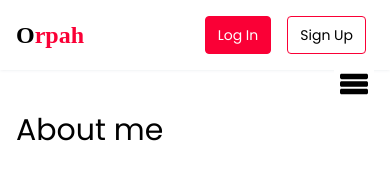
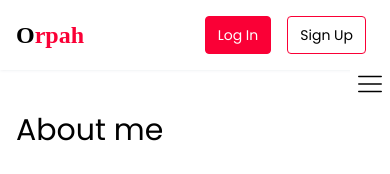
Before and after one commit to muirurii/oprah-front, a Next.js app: page /about in a window 390 px wide. Shown: the top 174 px of the page. Built offline with nearby package versions, Linux system fonts and the light colour scheme; no server answers; a web font is replaced by a local one.

Commit message:
added menu to global state

```diff
--- a/components/Footer.jsx
+++ b/components/Footer.jsx
@@ -1,6 +1,11 @@
 import Link from "next/link";
+import { useContext } from "react";
+import { Context } from "../context";
 
 const Footer = () => {
+
+  const {state:{menu}} = useContext(Context);
+
   return (
     <footer className="text-gray-200 bg-black text-sm font-light">
       <section className="px-5 py-24 mx-auto flex md:items-center lg:items-start md:flex-row md:flex-nowrap flex-wrap flex-col">
@@ -78,7 +83,7 @@ const Footer = () => {
           </div>
         </article>
       </section>
-      <section className="bg-white">
+      <section className={`bg-white z-50 ${menu ? "fixed bottom-0 w-screen translate-x-full origin-right banner" : null}`}>
         <article className="py-2 px-5">
           <p className="flex items-center justify-center text-black md:text-left">
            <span>Crafted by</span>
--- a/components/Header.jsx
+++ b/components/Header.jsx
@@ -2,6 +2,7 @@ import Link from "next/link";
 import { useRouter } from "next/router";
 import { useContext, useState } from "react";
 import { Context } from "../context";
+import {toggleMenu} from "../context/actions/menuActions"
 import { resetUser } from "../context/actions/userActions";
 import fetchData from "../customFunctions/fetch";
 
@@ -9,11 +10,9 @@ let smallMenuTimeout;
 
 const Header = () => {
   const {
-    state: { user },
+    state: { user,menu },
     dispatch,
   } = useContext(Context);
-
-  const [smallMenu, setSmallMenu] = useState(false);
 
   const router = useRouter();
 
@@ -24,6 +23,10 @@ const Header = () => {
       resetUser(dispatch);
     } catch (error) {}
   };
+
+  const handleToggleMenu = ()=>{
+   toggleMenu(dispatch);
+  }
 
   return (
     <header className="bg-white fixed top-0 text-sm left-0 w-screen z-10 flex items-center justify-between pr-4 sm:px-12 shadow shadow-gray-100 h-[70px]">
@@ -61,43 +64,42 @@ const Header = () => {
         </ul>
       </nav>
       <button
-        onClick={() => setSmallMenu(!smallMenu)}
-        onBlur={() => {
-          clearTimeout(smallMenuTimeout);
-         smallMenuTimeout = setTimeout(() => {
-            setSmallMenu(false);
-          }, 500);
-        }}
-        className="sm:hidden absolute -bottom-8 z-40 h-9 p-1 right-4 rounded-br rounded-bl bg-white"
+        onClick={handleToggleMenu}
+        className="sm:hidden absolute -bottom-8 z-40 h-9 p-1 right-0 rounded-bl bg-white"
       >
         <svg
-          className={`h-7 w-8 transition-all duration-300 ${
-            smallMenu ? "fill-secondary" : null
+          className={`h-6 w-8 transition-all duration-300 ${
+            menu ? "fill-secondary" : null
           }`}
+          style={{ enableBackground: "new 0 0 297 297" }}
+          xmlSpace="preserve"
           x="0px"
           y="0px"
-          viewBox="0 0 297 297"
-          style={{ enableBackground: "new 0 0 297 297" }}
-          xmlSpace="preserve"
+          viewBox="0 0 384.97 384.97"
         >
           <g>
-            <g>
-              <g>
-                <path d="M280.214,39.211H16.786C7.531,39.211,0,46.742,0,55.997v24.335c0,9.256,7.531,16.787,16.786,16.787h263.428     c9.255,0,16.786-7.531,16.786-16.787V55.997C297,46.742,289.469,39.211,280.214,39.211z" />
-                <path d="M280.214,119.546H16.786C7.531,119.546,0,127.077,0,136.332v24.336c0,9.255,7.531,16.786,16.786,16.786h263.428     c9.255,0,16.786-7.531,16.786-16.786v-24.336C297,127.077,289.469,119.546,280.214,119.546z" />
-                <path d="M280.214,199.881H16.786C7.531,199.881,0,207.411,0,216.668v24.335c0,9.255,7.531,16.786,16.786,16.786h263.428     c9.255,0,16.786-7.531,16.786-16.786v-24.335C297,207.411,289.469,199.881,280.214,199.881z" />
+            <g id="Menu">
+              <path d="M12.03,84.212h360.909c6.641,0,12.03-5.39,12.03-12.03c0-6.641-5.39-12.03-12.03-12.03H12.03    C5.39,60.152,0,65.541,0,72.182C0,78.823,5.39,84.212,12.03,84.212z" />
+              <path d="M372.939,180.455H12.03c-6.641,0-12.03,5.39-12.03,12.03s5.39,12.03,12.03,12.03h360.909c6.641,0,12.03-5.39,12.03-12.03    S379.58,180.455,372.939,180.455z" />
+              <path d="M372.939,300.758H12.03c-6.641,0-12.03,5.39-12.03,12.03c0,6.641,5.39,12.03,12.03,12.03h360.909    c6.641,0,12.03-5.39,12.03-12.03C384.97,306.147,379.58,300.758,372.939,300.758z" />
             </g>
-            </g>
+            <g></g>
+            <g></g>
           </g>
         </svg>
       </button>
-      <nav className={`absolute overflow-hidden top-0 right-0 shadow-gray-100 shadow-md rounded-bl-full
-      ${smallMenu ? "h-screen pt-[100px] px-4 rounded-bl-none" : "h-0"}
-       w-screen transition-all duration-500 z-30 bg-white`} >
-
-      <ul
-          className="grid gap-y-2"
+      <nav
+        className={`absolute sm:hidden overflow-hidden top-0 right-0 shadow-gray-100 shadow-md rounded-bl-full
+      ${menu ? "h-screen pt-[100px] px-4 rounded-bl-none" : "h-0"}
+       w-screen transition-all duration-500 z-30 bg-white`}
+       onClick={() => {
+        clearTimeout(smallMenuTimeout);
+        smallMenuTimeout = setTimeout(() => {
+          handleToggleMenu();
+        }, 500);
+      }}
       >
+        <ul className="grid gap-y-2">
           <li className="border-b border-gray-300 max-w-lg pl-1 pb-1 hover:text-secondary transition-colors duration-300">
             <Link href="/">Home</Link>
           </li>
@@ -115,6 +117,14 @@ const Header = () => {
           <li className="border-b border-gray-300 max-w-lg pl-1 pb-1 hover:text-secondary transition-colors duration-300">
             <Link href="/profile">Profile</Link>
           </li>
+           {
+             user.isLogged ?
+          <li className="border-b border-gray-300 max-w-lg pl-1 pb-1 hover:text-secondary transition-colors duration-300">
+             <button
+            onClick={handleLogOut}
+            >Log out</button>
+          </li>: null
+           }
         </ul>
       </nav>
       {user.isLogged ? (
@@ -147,10 +157,8 @@ const Header = () => {
             </div>
           </div>
         </li>
-        ) :(
-          <ul
-            className="absolute z-50 bg-white top-0 right-2 sm:right-8 flex items-center h-full"
-          >
+      ) : (
+        <ul className="absolute z-50 bg-white top-0 right-2 sm:right-8 flex items-center h-full">
           <Link href="/login">
             <a>
               <li className="mr-4 text-white hover:text-black bg-secondary hover:bg-white border border-secondary rounded py-2 px-3 transition-colors duration-300">
@@ -166,7 +174,7 @@ const Header = () => {
             </a>
           </Link>
         </ul>
-        )  }
+      )}
     </header>
   );
 };
--- a/context/actions/index.js
+++ b/context/actions/index.js
@@ -2,7 +2,8 @@ const actionTypes = {
     setUser: "SET_USER",
     resetUser: "RESET_USER",
     addBookMark: "ADD_BOOK_MARK",
-    removeBookMark: "REMOVE_BOOK_MARK"
+    removeBookMark: "REMOVE_BOOK_MARK",
+    toggleMenu: 'TOGGLE_MENU'
 }
 
 export default actionTypes;
--- /dev/null
+++ b/context/actions/menuActions.js
@@ -0,0 +1,7 @@
+import actionTypes from ".";
+
+export const toggleMenu = (dispatch) => {
+    dispatch({
+        type: actionTypes.toggleMenu
+    });
+}
--- a/context/index.js
+++ b/context/index.js
@@ -1,5 +1,6 @@
 import { useReducer, createContext } from "react";
 import { userReducer } from "./reducers/userReducers";
+import { menuReducer } from "./reducers/menuReducers";
 
 const initialState = {
   user: {
@@ -12,6 +13,7 @@ const initialState = {
     bookmarks: [],
     profilePic: "",
   },
+  menu: false,
 };
 
 export const Context = createContext({});
@@ -21,13 +23,13 @@ const combineReducers =
   (state, action) => {
     for (let i = 0; i < reducers.length; i++) {
       state = reducers[i](state, action);
-      return state;
     }
+    return state;
   };
 
 export const Provider = ({ children }) => {
   const [state, dispatch] = useReducer(
-    combineReducers(userReducer),
+    combineReducers(userReducer,menuReducer),
     initialState
   );
   const value = { state, dispatch };
--- /dev/null
+++ b/context/reducers/menuReducers.js
@@ -0,0 +1,15 @@
+import actionTypes from "../actions";
+
+export const menuReducer = (state, action) => {
+    switch (action.type) {
+        case actionTypes.toggleMenu:
+            {
+                return {
+                    ...state,
+                    menu: !state.menu
+                }
+            }
+        default:
+            return state
+    }
+}
--- a/customFunctions/fetch.js
+++ b/customFunctions/fetch.js
@@ -1,8 +1,8 @@
 const fetchData = async(route, method, details, token) => {
     try {
         const options = method === "GET" ? null : { body: JSON.stringify(details) }
-        const res = await fetch(`http://localhost:5000/api/${route}`, {
-            // const res = await fetch(`https://oprah-blog.onrender.com/api/${route}`, {
+            // const res = await fetch(`http://localhost:5000/api/${route}`, {
+        const res = await fetch(`https://oprah-blog.onrender.com/api/${route}`, {
             method,
             headers: {
                 "Content-Type": "application/json",
--- a/customFunctions/useRelativeTime.js
+++ b/customFunctions/useRelativeTime.js
@@ -14,7 +14,7 @@ const useRelativeTime = (time) => {
         const elapsed = current - previous;
 
         if (elapsed < msPerMinute) {
-            const seconds = Math.round(elapsed / 1000);
+            const seconds = Math.round(elapsed / 1000) || 1;
             const amount = `${seconds} second${isPlural(seconds)} ago`;
             setRelativeTime(amount);
         } else if (elapsed < msPerHour) {
--- a/styles/globals.css
+++ b/styles/globals.css
@@ -50,6 +50,14 @@
             clip-path: polygon(50% 50%, 0 0, 100% 0, 100% 100%, 100% 100%, 100% 100%)
         }
     }
+    .banner {
+        animation: showBanner 300ms 400ms forwards;
+    }
+    @keyframes showBanner {
+        to {
+            @apply transform-none;
+        }
+    }
     .my-link::after {
         animation: link 1500ms infinite linear alternate-reverse;
     }
```
Also changed, not shown: components/Comment.jsx (+15 -7 lines), components/CommentContainer.jsx (+28 -7 lines). Lines whose indentation alone changed are shown as unchanged.
